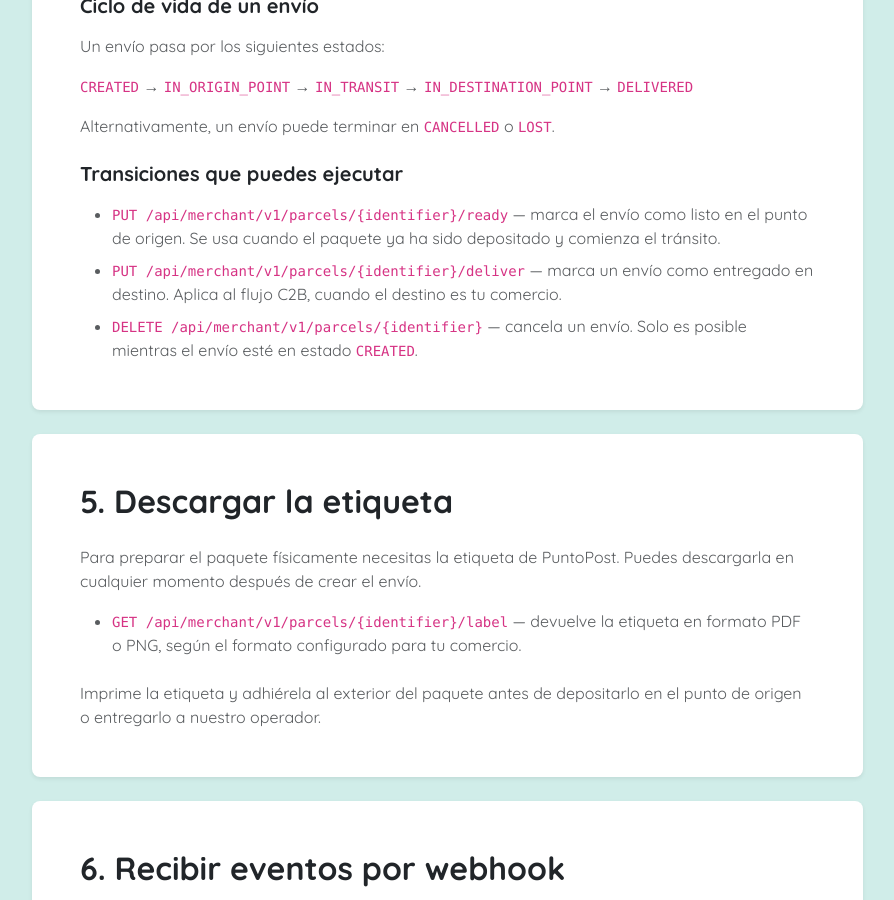
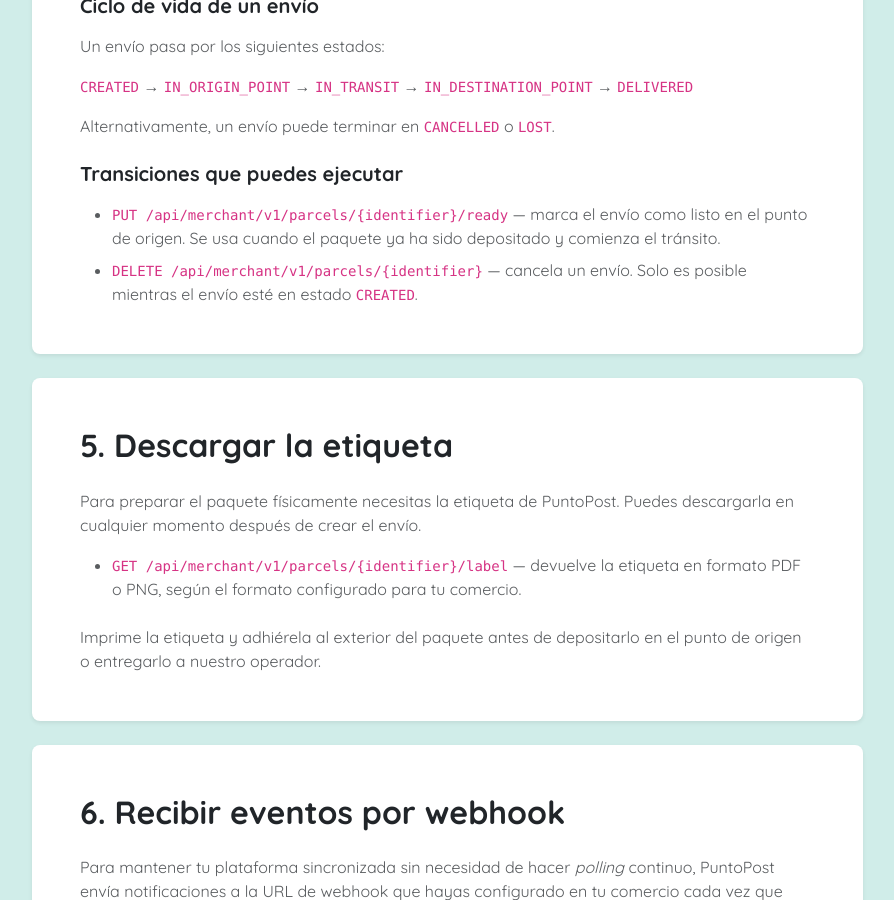
Before and after one commit to puntopost/web, a Jekyll site: the page built from api-integration/index.html, in a window 1280 px wide and 900 px high, scrolled down 3653 px. Shown: the whole window, without its empty margins (335-1229 px from the left). Built offline with Jekyll 4.4.1, drawn with Linux system fonts in a browser that asks for light colours.

Commit message:
docs(api-integration): drop deliver transition from the manage section
Keep only ready and cancel in the state transitions list. deliver only
applies to C2B and adds noise for the typical B2C integrator.

Co-Authored-By: Claude Opus 4.7 <noreply@anthropic.com>

```diff
--- a/api-integration/index.html
+++ b/api-integration/index.html
@@ -179,7 +179,6 @@ toc:
     <h3 class="fw-bold h5 mb-3">Transiciones que puedes ejecutar</h3>
     <ul class="text-body-secondary mb-0">
         <li class="mb-2"><code>PUT /api/merchant/v1/parcels/{identifier}/ready</code> — marca el envío como listo en el punto de origen. Se usa cuando el paquete ya ha sido depositado y comienza el tránsito.</li>
-        <li class="mb-2"><code>PUT /api/merchant/v1/parcels/{identifier}/deliver</code> — marca un envío como entregado en destino. Aplica al flujo C2B, cuando el destino es tu comercio.</li>
         <li><code>DELETE /api/merchant/v1/parcels/{identifier}</code> — cancela un envío. Solo es posible mientras el envío esté en estado <code>CREATED</code>.</li>
     </ul>
 </section>
```
